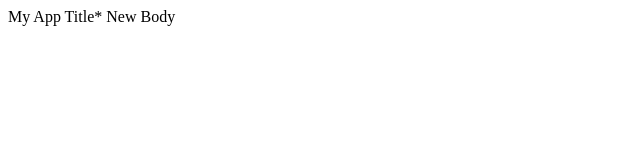
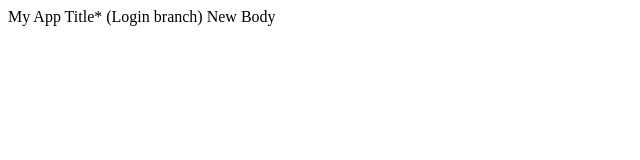
Before and after one commit to rohanshetty/NewGitProject, a plain HTML site: page index.html in a window 1280 px wide. Shown: the whole page, without its empty margins (0-640 px from the left). Drawn offline with Linux system fonts and the light colour scheme.

Commit message:
login screen- changes to index.html

```diff
--- a/index.html
+++ b/index.html
@@ -1,6 +1,6 @@
 <html>
 <head>
-My App Title*
+My App Title* (Login branch)
 </head>
 <body>
 	New Body
```
